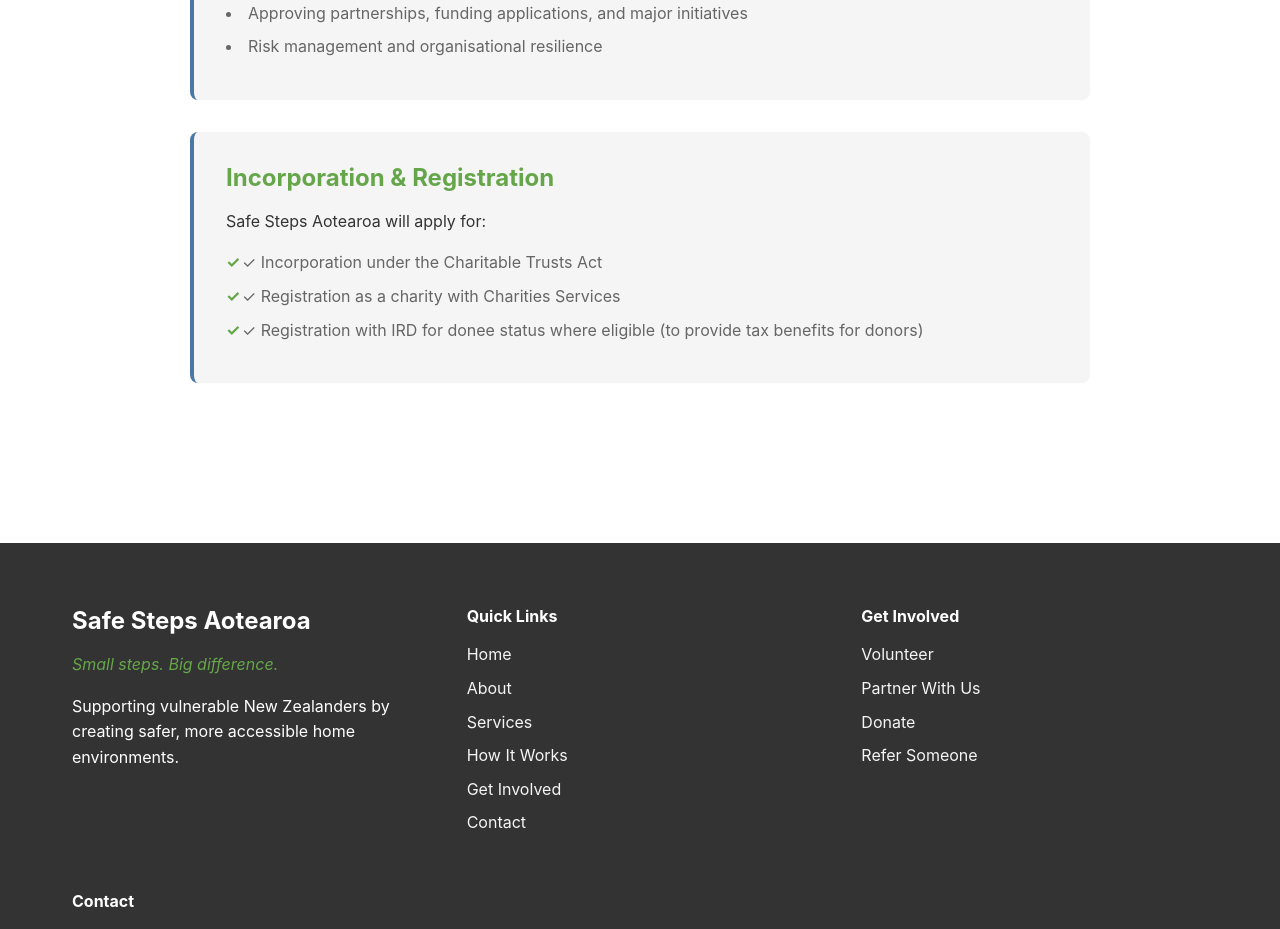
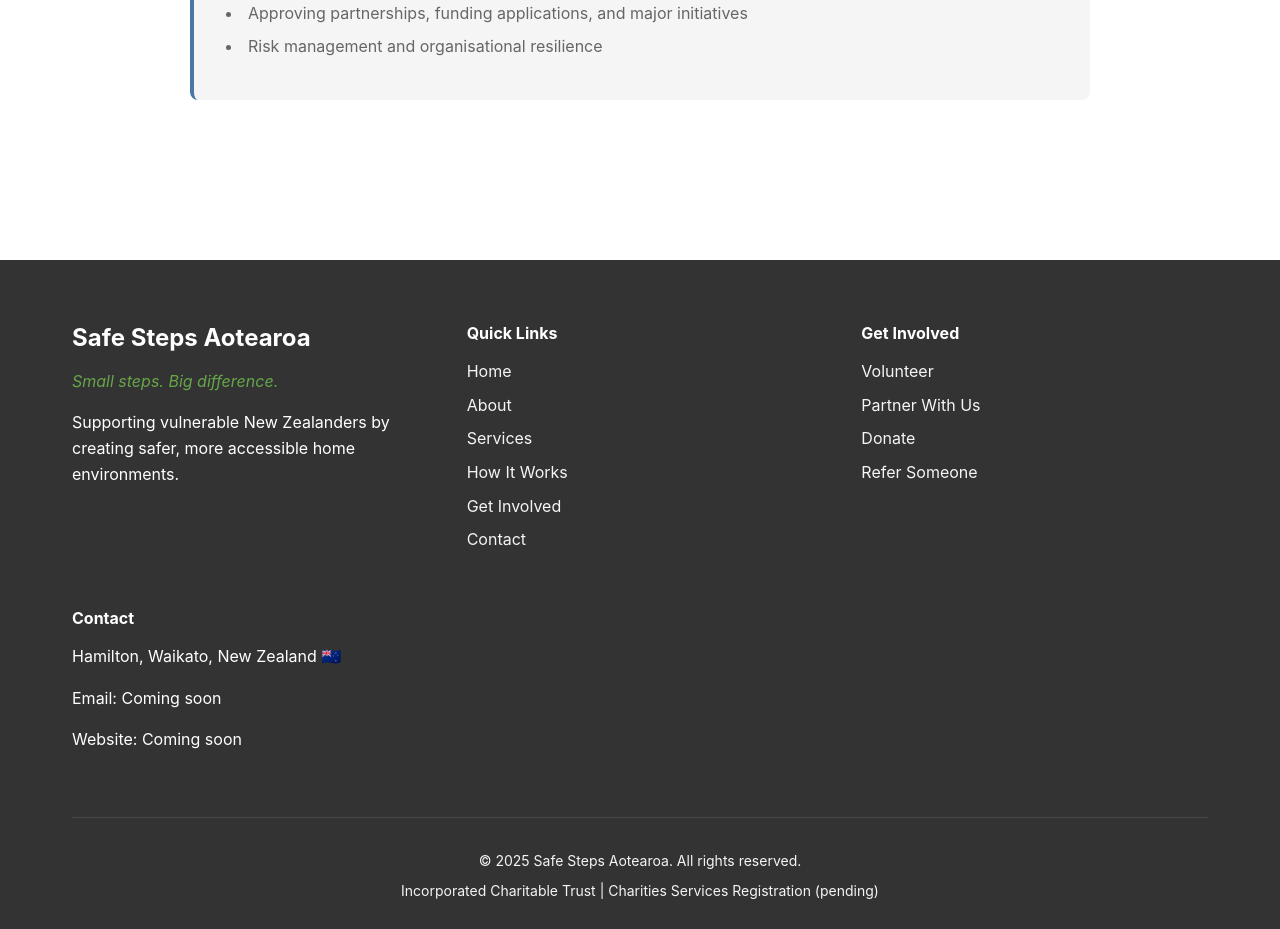
Before and after one commit to 4601Matthew/safe-steps-aotearoa-website, a React (Vite) app: page /about in a window 1280 px wide. Shown: the part 3440-4369 px from the top of the page. Built offline with nearby package versions, Linux system fonts and the light colour scheme.

Commit message:
chore: Add scroll to the top

```diff
--- a/src/App.jsx
+++ b/src/App.jsx
@@ -1,6 +1,7 @@
 import { Routes, Route } from 'react-router-dom'
 import Header from './components/Header'
 import Footer from './components/Footer'
+import ScrollToTop from './components/ScrollToTop'
 import Home from './pages/Home'
 import About from './pages/About'
 import Services from './pages/Services'
@@ -14,6 +15,7 @@
   try {
     return (
       <div className="app">
+        <ScrollToTop />
         <Header />
         <main>
           <Routes>
--- /dev/null
+++ b/src/components/ScrollToTop.jsx
@@ -0,0 +1,14 @@
+import { useEffect } from 'react'
+import { useLocation } from 'react-router-dom'
+
+function ScrollToTop() {
+  const { pathname } = useLocation()
+
+  useEffect(() => {
+    window.scrollTo(0, 0)
+  }, [pathname])
+
+  return null
+}
+
+export default ScrollToTop
--- a/src/pages/About.jsx
+++ b/src/pages/About.jsx
@@ -141,15 +141,6 @@
               </ul>
             </div>
 
-            <div className="governance-box">
-              <h3>Incorporation & Registration</h3>
-              <p>Safe Steps Aotearoa will apply for:</p>
-              <ul className="checklist">
-                <li>✓ Incorporation under the Charitable Trusts Act</li>
-                <li>✓ Registration as a charity with Charities Services</li>
-                <li>✓ Registration with IRD for donee status where eligible (to provide tax benefits for donors)</li>
-              </ul>
-            </div>
           </div>
         </div>
       </section>
```
